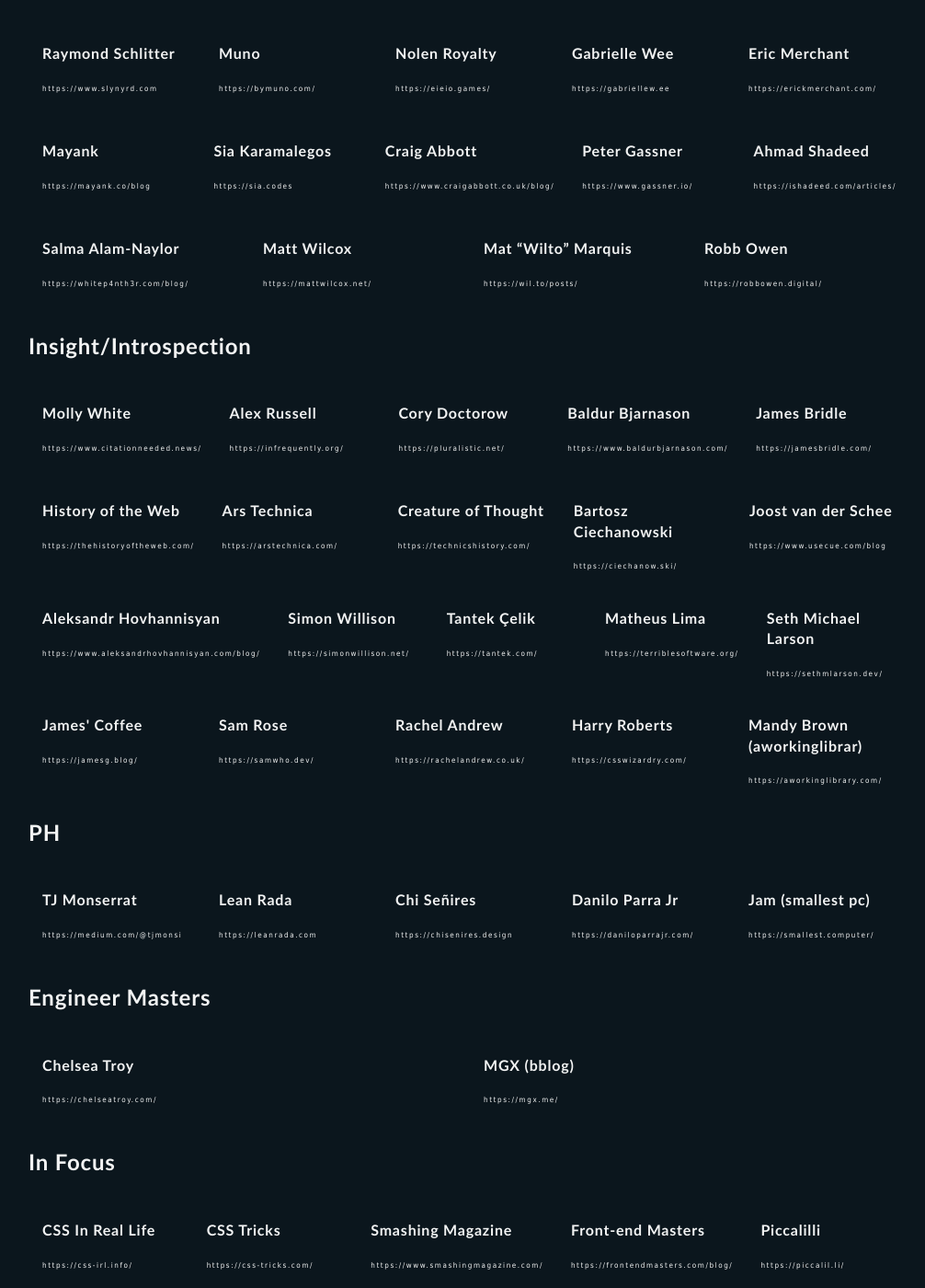
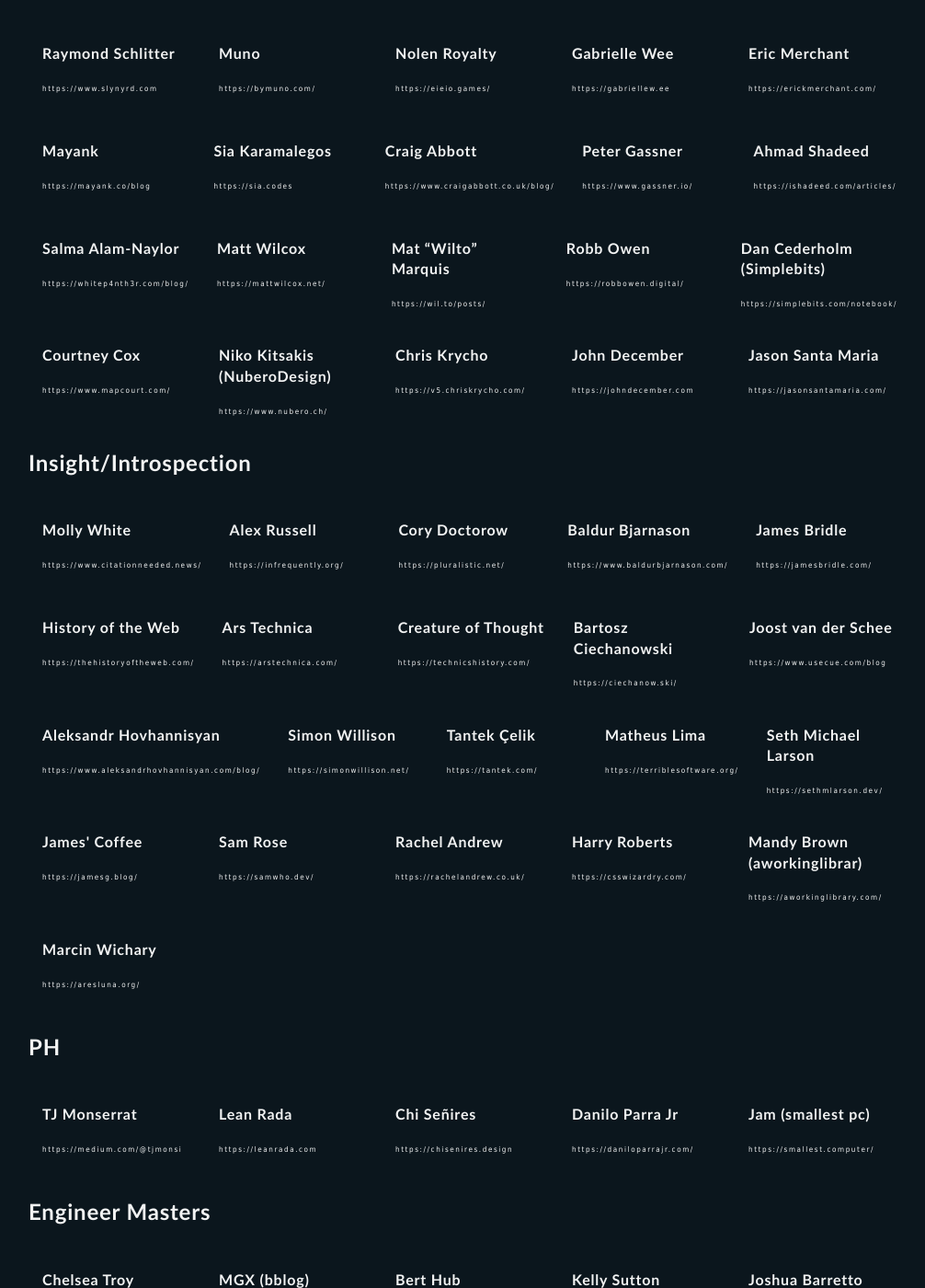
Before and after one commit to mpdagang/mpdagang.github.io, a Jekyll site: the page built from _pages/blogroll.html, in a window 1280 px wide and 1400 px high, scrolled down 1501 px. Shown: the whole window at 92% size, without its empty margins (129-1135 px from the left). Built offline with Jekyll 4.4.1, drawn with Linux system fonts in a browser that asks for light colours; some of the changed text lies outside the part shown.

Commit message:
addition to blogroll

```diff
--- a/_data/engineers.yaml
+++ b/_data/engineers.yaml
@@ -3,3 +3,21 @@
 
 - name: MGX (bblog)
   site: https://mgx.me/
+
+- name: Bert Hub
+  site: https://berthub.eu/articles
+
+- name: Kelly Sutton
+  site: https://kellysutton.com/
+
+- name: Joshua Barretto
+  site: https://blog.jsbarretto.com/
+
+- name: Xe Iaso (anubis)
+  site: https://xeiaso.net/
+
+- name: Yoko Harada
+  site: https://yokolet.com/
+
+- name: Tim Abell
+  site: https://0x5.uk/
--- a/_data/introspects.yaml
+++ b/_data/introspects.yaml
@@ -57,3 +57,6 @@
 
 - name: Mandy Brown (aworkinglibrar)
   site: https://aworkinglibrary.com/
+
+- name: Marcin Wichary
+  site: https://aresluna.org/
--- a/_data/webmasters.yaml
+++ b/_data/webmasters.yaml
@@ -222,3 +222,21 @@
 
 - name: Robb Owen
   site: https://robbowen.digital/
+
+- name: Dan Cederholm (Simplebits)
+  site: https://simplebits.com/notebook/
+
+- name: Courtney Cox
+  site: https://www.mapcourt.com/
+
+- name: Niko Kitsakis (NuberoDesign)
+  site: https://www.nubero.ch/
+
+- name: Chris Krycho
+  site: https://v5.chriskrycho.com/
+
+- name: John December
+  site: https://johndecember.com
+
+- name: Jason Santa Maria
+  site: https://jasonsantamaria.com/
```
